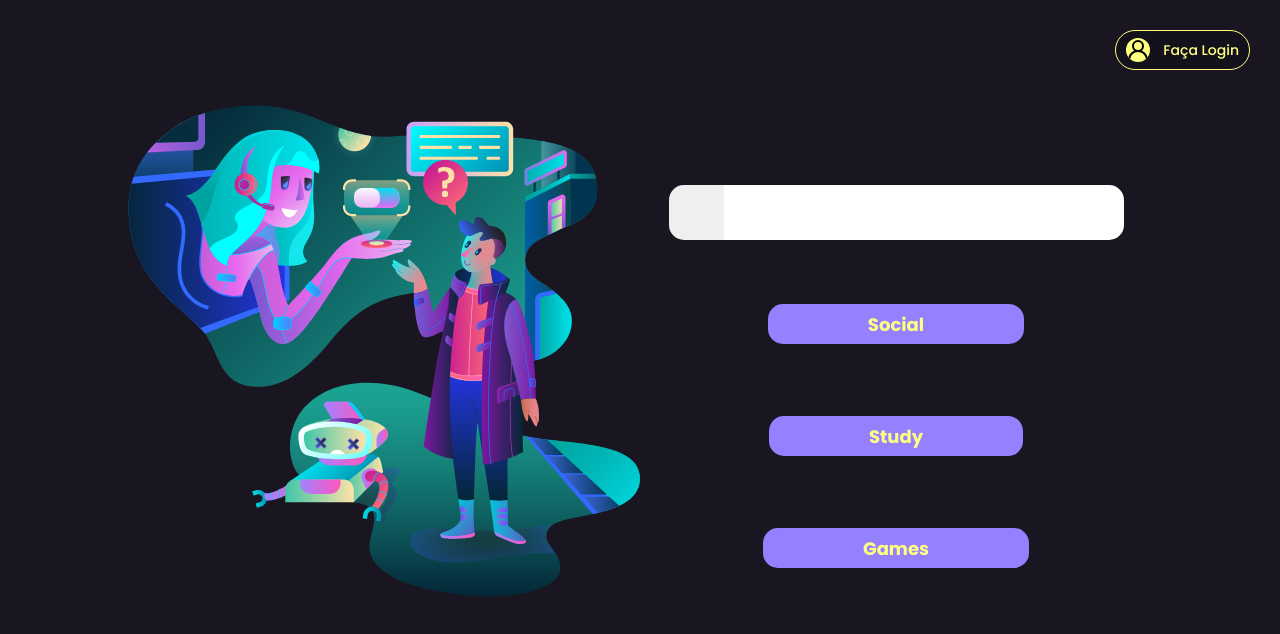
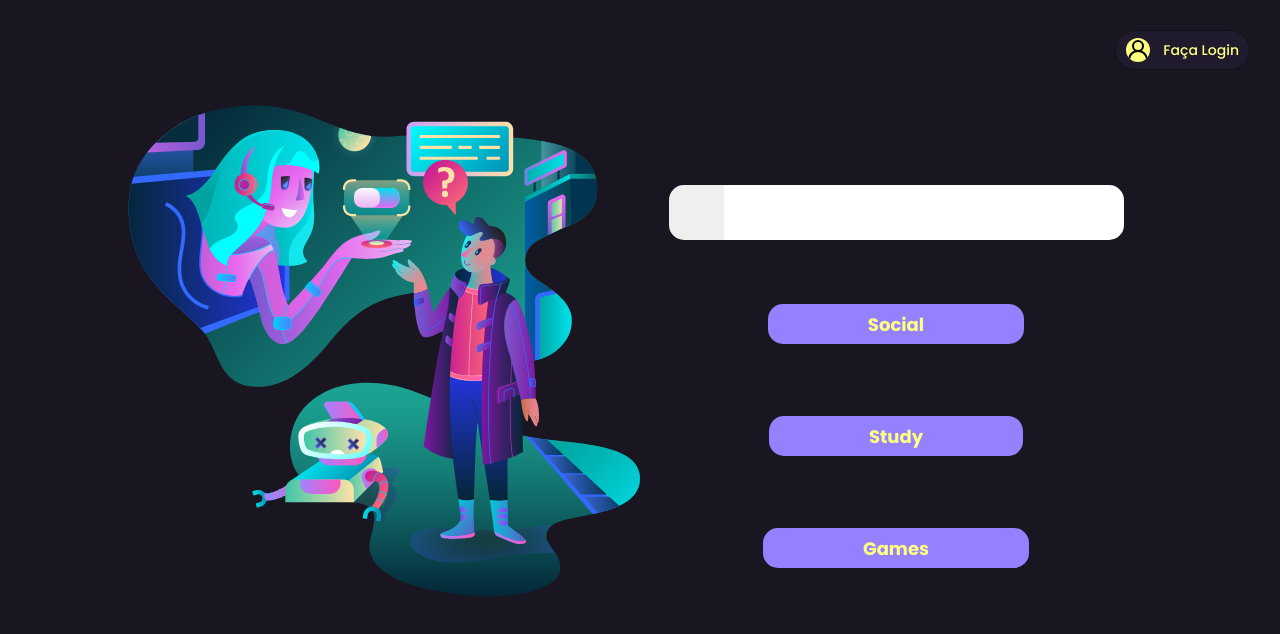
Before and after one commit to datsfilipe/browser-home, a Next.js app: page / in a window 1280 px wide. Shown: the top 634 px of the page. Built offline with nearby package versions, Linux system fonts and the light colour scheme; no server answers.

Commit message:
change authButton styles

```diff
--- a/src/styles/home.ts
+++ b/src/styles/home.ts
@@ -48,10 +48,9 @@ const AuthButton = styled.button`
   top: 30px;
   right: 30px;
 
-  border: none;
+  border: 1px solid #13111B;
   border-radius: 20px;
-  background-color: #13111B;
-  border: 1px solid #ffff80;
+  background-color: #201A2D;
   font: 14px "Poppins";
   color: ${props => props.theme.dark.text};
 
@@ -59,6 +58,10 @@ const AuthButton = styled.button`
   align-items: center;
   justify-content: space-between;
   padding: 10px;
+
+  &:hover {
+    background-color: #13111B;
+  }
 
   img {
     background-color: #ffff80;
```
